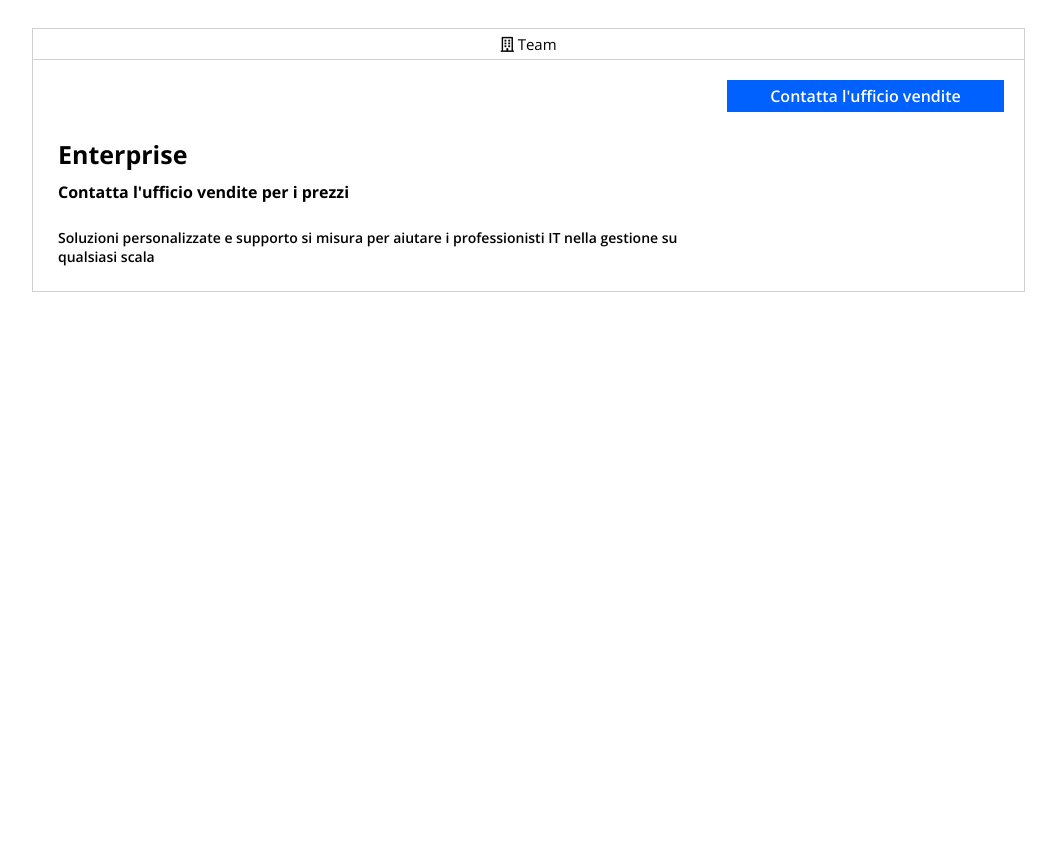
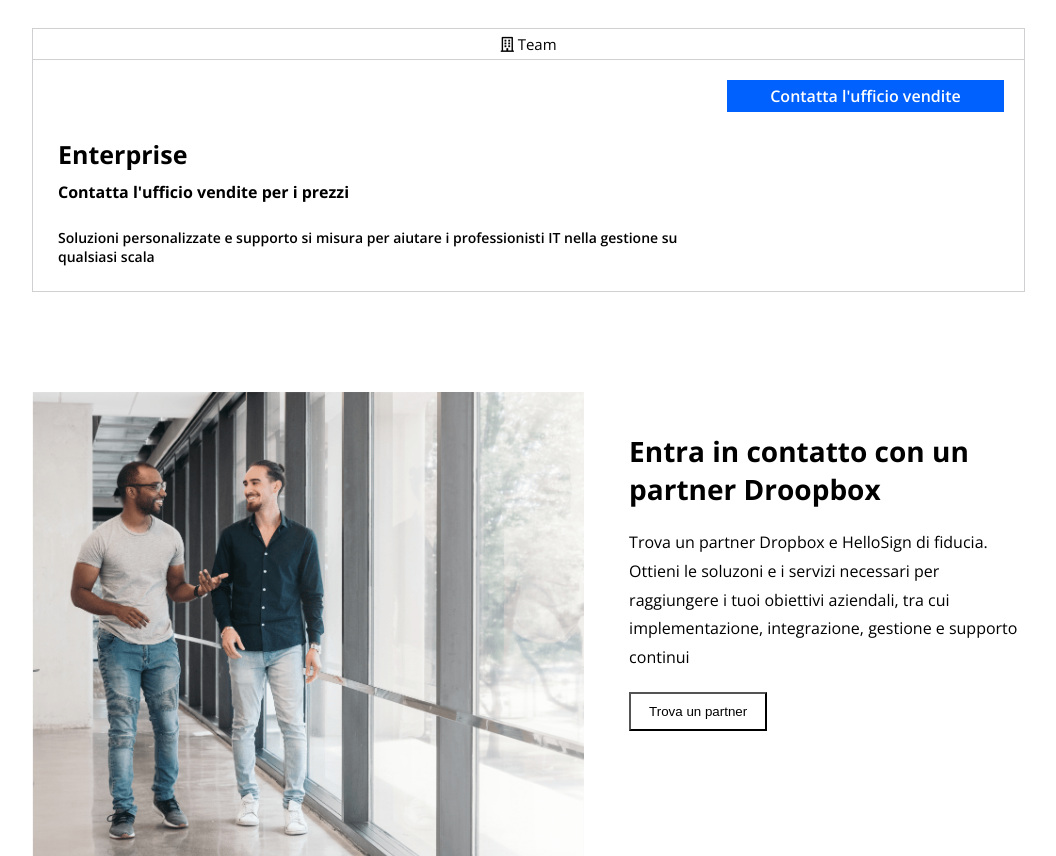
Before and after one commit to MarioFantasia/htmlcss-dropbox, a plain HTML site: page index.html in a window 1280 px wide. Shown: the part 1944-2800 px from the top of the page, without its empty margins (96-1152 px from the left). Before the commit the page ends 2236 px from the top, so only its background shows below. Drawn offline with nearby package versions, Linux system fonts and the light colour scheme.

Commit message:
main: sezione partner

```diff
--- a/css/style.css
+++ b/css/style.css
@@ -145,12 +145,12 @@
     .business {
         margin: 100px auto;
         width: 80%;
-        height: 1000px;
+
     }
 
     .business-container {
-        height: 1000px; /*prova*/
         padding-top: 100px;
+        margin-bottom: 100px;
     }
 
     .business-top {
@@ -173,7 +173,6 @@
     }
 
     .business-raw {
-        width: 100%;
         margin-bottom: 30px;
     }
 
@@ -221,7 +220,7 @@
 
 
     .costo {
-    margin-bottom: 12px;
+        margin-bottom: 12px;
     }
 
     .costo, .ufficio {
@@ -268,10 +267,6 @@
         margin: 15px 0;
     }
 
-    .punto {
-
-    }
-
     .business-bottom {
         width: 97%;
         border: 1px solid #d0d0d3;
@@ -297,6 +292,49 @@
     /* /section-business */
 
 
+    /* section partner */
+    .partner {
+        width: 80%;
+        margin: 0 auto;
+        margin-bottom: 50px;
+    }
+
+    .partner-container {
+        width: 98%;
+    }
+
+    .partner-container img {
+        width: 55%;
+        vertical-align: text-top;
+        float: left;
+    }
+
+    .text-partner {
+        width: 40%;
+        float: right;
+        margin: 40px 5px;
+    }
+
+    .text-partner h3 {
+        display: inline-block;
+        font-size: 28px;
+    }
+
+    .text-partner p {
+        line-height: 1.8;
+        margin: 20px 0;
+    }
+
+    .text-partner button {
+        padding: 10px 18px;
+        text-align: center;
+        background-color: white;
+        border: 1px solid blak;
+    }
+
+    /* /section partner */
+
+
 /* /MAIN */
 
 /* FOOTER */
--- a/index.html
+++ b/index.html
@@ -53,7 +53,6 @@
 
         <!-- MAIN: SECTIONS: sezione-banner,sezione-business, sezione-partner, sezione-operazioni, sezione-team, sezione-faq -->
         <main>
-
             <!-- Sezione banner: banner-container: h1, banner-box -->
             <section class="banner">
                 <div class="banner-container">
@@ -83,7 +82,6 @@
                             <input type="radio" name="Fatturazione" id=""><span>Fatturazione mensile</span>
                         </form>
                     </div>
-
 
                     <div class="business-raw clearfix">
                         <div class="colonna colonna-raw">
@@ -167,9 +165,23 @@
                             </div>
                         </div>
                     </div>
-
+                </div>
             </section>
             <!-- /sezione-business -->
+
+            <!-- sezione partner -->
+            <section class="partner">
+                <div class="partner-container clearfix">
+                    <img src="img/partner.png" alt="partner">
+                    <div class="text-partner">
+                        <h3>Entra in contatto con un partner Droopbox</h3>
+                        <p>Trova un partner Dropbox e HelloSign di fiducia. Ottieni le soluzoni e i servizi necessari per raggiungere i tuoi obiettivi aziendali, tra cui implementazione, integrazione, gestione e supporto continui</p>
+                        <button><a href="#">Trova un partner</a></button>
+                    </div>
+                </div>
+            </section>
+            <!-- /sezione partner -->
+
 
         </main>
         <!-- /MAIN: SECTIONS: sezione-banner,sezione-business, sezione-partner, sezione-operazioni, sezione-team, sezione-faq -->
```
